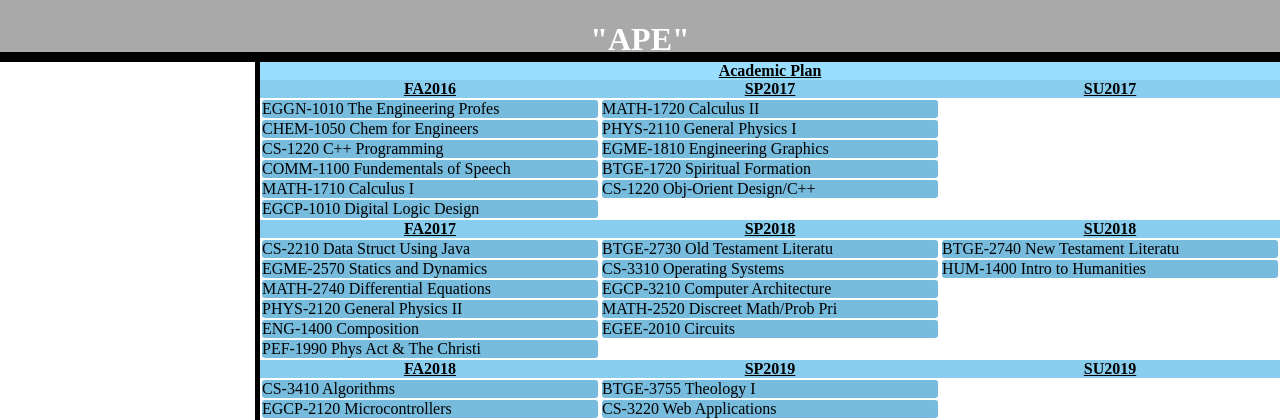
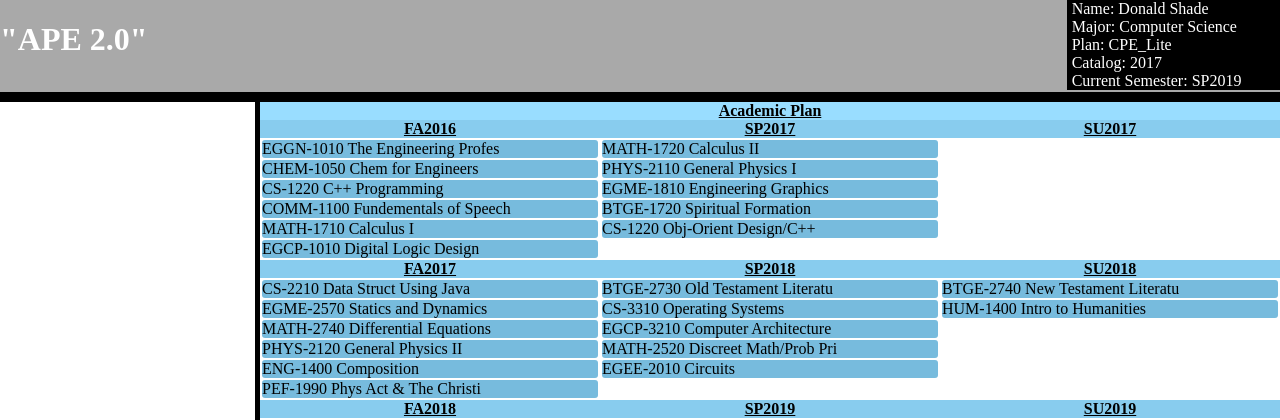
Before and after one commit to donaldrshade/WebApps, a PHP site: page /TermProject/Project2.html in a window 1280 px wide. Shown: the top 420 px of the page. Run offline with PHP 8.4, Linux system fonts and the light colour scheme.

Commit message:
Final Project2 Push
It is done. Stuff has been added to the nav and that works.
Final touches were put on the project2 javascript. Added work to regex and used the extra plan details.

```diff
--- a/cs3220/public_html/TermProject/Project2.html
+++ b/cs3220/public_html/TermProject/Project2.html
@@ -7,7 +7,16 @@
     <script src="regex.js"></script>
     <body onload="loadData()" >
         <div class = "header">
-            <h1>"APE"</h1>
+            <div id="header-left"><h1>"APE 2.0"</h1></div>
+            <div id="header-right">
+                <div class= "info" id="info-name"></div>
+                <div class= "info" id="info-major"></div>
+                <div class= "info" id="info-plan-name"></div>
+                <div class= "info" id="info-catalog"></div>
+                <div class= "info" id="info-current-sem"></div>
+
+            </div>
+
         </div>
         <div class = "content">
             <div id = "ape-left">
@@ -22,9 +31,9 @@
                     </div>
                     <div class = "form" id = "regex">
                         <form name="myForm" onsubmit="return validateForm()" method="post" action="http://judah.cedarville.edu/echo.php">
-                            Cedarville Email:<input type="text" name = "fEmail" id = "emailInput" onchange="validateForm()" >
+                            Cedarville Email:<input type="text" name = "fEmail" id = "emailInput" onchange="onEmailChange()" >
                             <br>
-                            Message:<input type="text" name = "fmessage">
+                            Message:<input type="text" name = "fmessage" onchange="onMessageChange()" >
                             <br>
                             <input type = "submit" value="Submit">
                         </form>
--- a/cs3220/public_html/TermProject/apeCss.css
+++ b/cs3220/public_html/TermProject/apeCss.css
@@ -29,11 +29,22 @@ html{
 .header{
     border-bottom: 5px solid black;
     padding-top:0px;
-    text-align: center;
+    text-align: left;
     padding-bottom: 5;
     color: #FFFFFF;
-    height:4%;
+    height:12%;
     width:100%;
+    display:flex;
+}
+#header-left{
+    flex:5;
+}
+#header-right{
+    flex:1;
+}
+.info{
+    background: #000000;
+    padding-left: 5px;
 }
 body{
     background-color:darkgray;
--- a/cs3220/public_html/TermProject/apeScript.js
+++ b/cs3220/public_html/TermProject/apeScript.js
@@ -150,7 +150,7 @@ class plan {
         return this.catalogYear;
     }
     getCurrentSemester(){
-        return this.currentSemester();
+        return this.currentSemester;
     }
     getCourses(){
         return this.courses;
@@ -223,4 +223,14 @@ function loadData(){
     var ape = document.getElementById("ape-plan-content");
     var myCourses = new schedule(myPlan.getCourses());
     ape.innerHTML = myCourses.getData();
+    var name = document.getElementById("info-name");
+    name.innerHTML = "Name: " + myPlan.getStudentName();
+    var major = document.getElementById("info-major");
+    major.innerHTML = "Major: "+myPlan.getMajor();
+    var planName = document.getElementById("info-plan-name");
+    planName.innerHTML = "Plan: "+myPlan.getPlan();
+    var catalog = document.getElementById("info-catalog");
+    catalog.innerHTML = "Catalog: "+myPlan.getCatalogYear();
+    var currentSem = document.getElementById("info-current-sem");
+    currentSem.innerHTML = "Current Semester: "+myPlan.getCurrentSemester();
 }
--- a/cs3220/public_html/TermProject/regex.js
+++ b/cs3220/public_html/TermProject/regex.js
@@ -2,18 +2,42 @@ function validateForm(){
     var email = document.forms["myForm"]["fEmail"].value;
     var message = document.forms["myForm"]["fmessage"].value;
     var element = document.getElementById("error_message");
+    element.style.color = "0xff0000";
     if(email.search(/@cedarville\.edu/)>=0){
-        element.style.color = "0x00ff00";
         if(message != ""){
             return 1;
         }else{
-            element.innerHTML = "Please Enter a Message...";
+            if(message=""){
+                element.innerHTML = "Please Enter a Message...";
+                return -1;
+            }else{
+                element.innerHTML = "";
+                return 1;
+            }
         }
-
     }else{
-
         element.innerHTML ="Please give a valid Email!";
         element.style.color = "0xff0000";
         return -1;
     }
 }
+function onEmailChange(){
+    var email = document.forms["myForm"]["fEmail"].value;
+    var element = document.getElementById("error_message");
+    element.style.color = "0xff0000";
+    if(email.search(/@cedarville\.edu/)<0){
+        element.innerHTML ="Please give a valid Email!";
+    }else{
+        element.innerHTML = "";
+    }
+}
+function onMessageChange(){
+    var message = document.forms["myForm"]["fmessage"].value;
+    var element = document.getElementById("error_message");
+    element.style.color = "0xff0000";
+    if(message==""){
+        element.innerHTML = "Please Enter a Message...";
+    }else{
+        element.innerHTML = "";
+    }
+}
```
Also changed, not shown: cs3220/public_html/Resources/menu.js (added, +12 -0 lines), cs3220/public_html/Resources/myCss.css (+11 -0 lines), cs3220/public_html/cs3220.html (+12 -2 lines).
